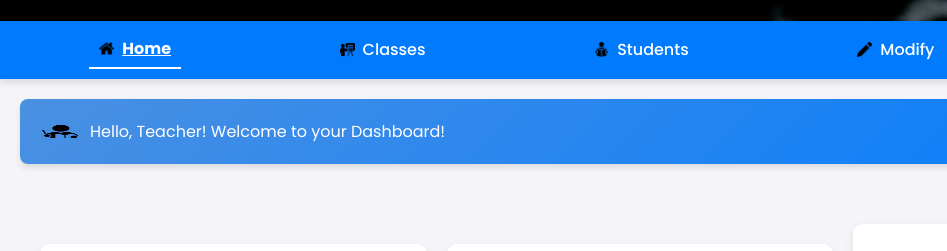
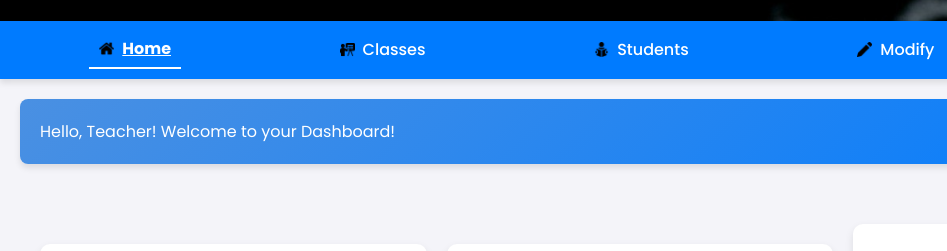
Before and after one commit to ajtheaj/FlexiCode, a plain HTML site: page dashboardt.html in a window 1280 px wide. Shown: the part 279-530 px from the top of the page, 0-947 px from the left. Drawn offline with nearby package versions, Linux system fonts and the light colour scheme.

Commit message:
Update dashboardt.html

```diff
--- a/dashboardt.html
+++ b/dashboardt.html
@@ -62,7 +62,7 @@
 <!-- User Info Section -->
 <div class="user-info">
     <div class="username">
-        <img src="images/teacher.png" alt="User Icon"> Hello, Teacher! Welcome to your Dashboard!
+        Hello, Teacher! Welcome to your Dashboard!
     </div>
 </div>
 
```
